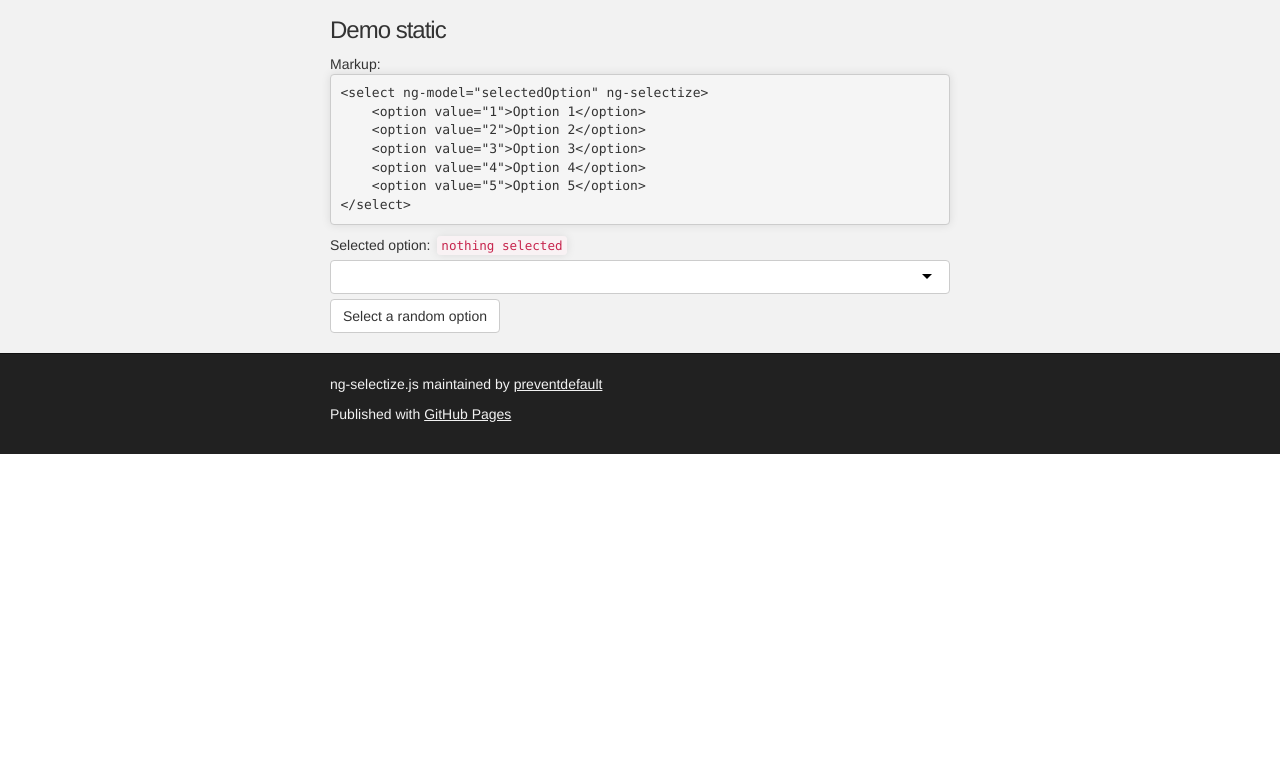
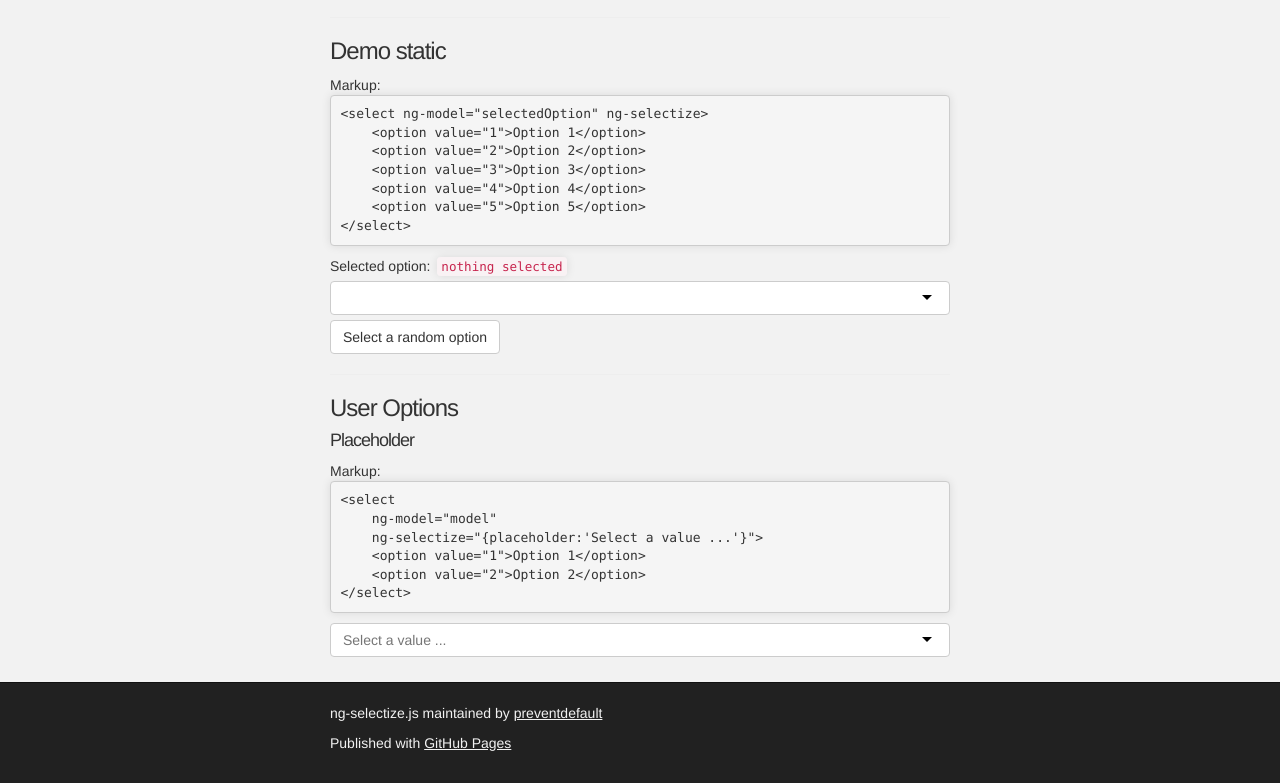
Before and after one commit to ealipio/ng-selectize, a website: page index.html in a window 1280 px wide. Shown: the part 508-1291 px from the top of the page. Before the commit the page ends 962 px from the top, so only its background shows below. Drawn offline with nearby package versions, Linux system fonts and the light colour scheme.

Commit message:
add example for placeholder option

```diff
--- a/index.html
+++ b/index.html
@@ -54,6 +54,8 @@
 
             <button class="btn btn-default" ng-click="selectRandomOption()">Select a random option</button>
 
+            <hr>
+
             <h3>Demo static</h3>
 
             <div>
@@ -83,6 +85,28 @@
 
             <button class="btn btn-default" ng-click="selectRandomOption2()">Select a random option</button>
 
+            <hr>
+
+            <h3>User Options</h3>
+
+            <h4>Placeholder</h4>
+
+            <div>
+                Markup:
+                <pre>
+&lt;select
+    ng-model="model"
+    ng-selectize="{placeholder:'Select a value ...'}"&gt;
+    &lt;option value="1"&gt;Option 1&lt;/option&gt;
+    &lt;option value="2"&gt;Option 2&lt;/option&gt;
+&lt;/select&gt;</pre>
+            </div>
+
+            <select ng-model="model" ng-selectize="{placeholder:'Select a value ...'}">
+                <option value="1">Option 1</option>
+                <option value="2">Option 2</option>
+            </select>
+
         </section>
     </div>
 
```
